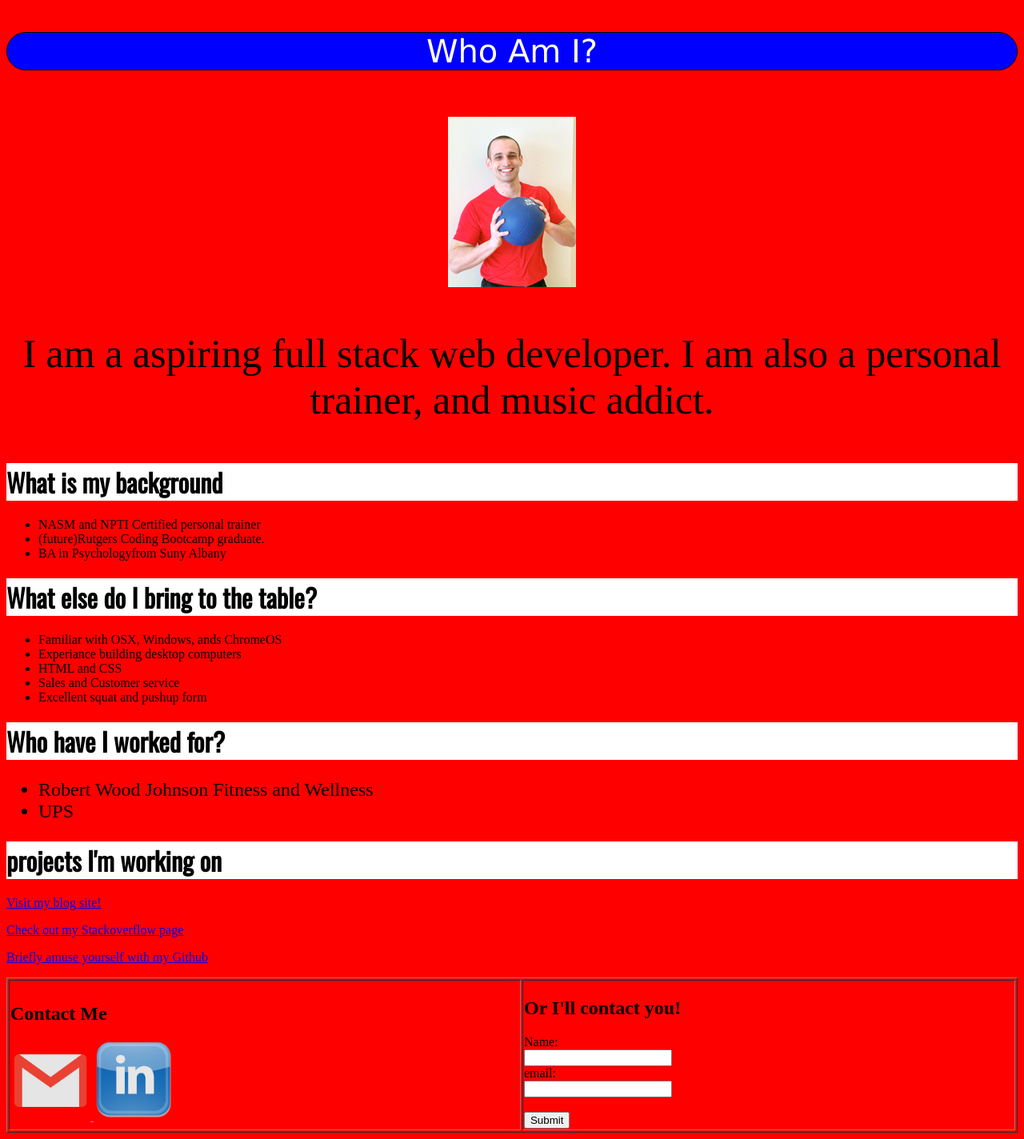
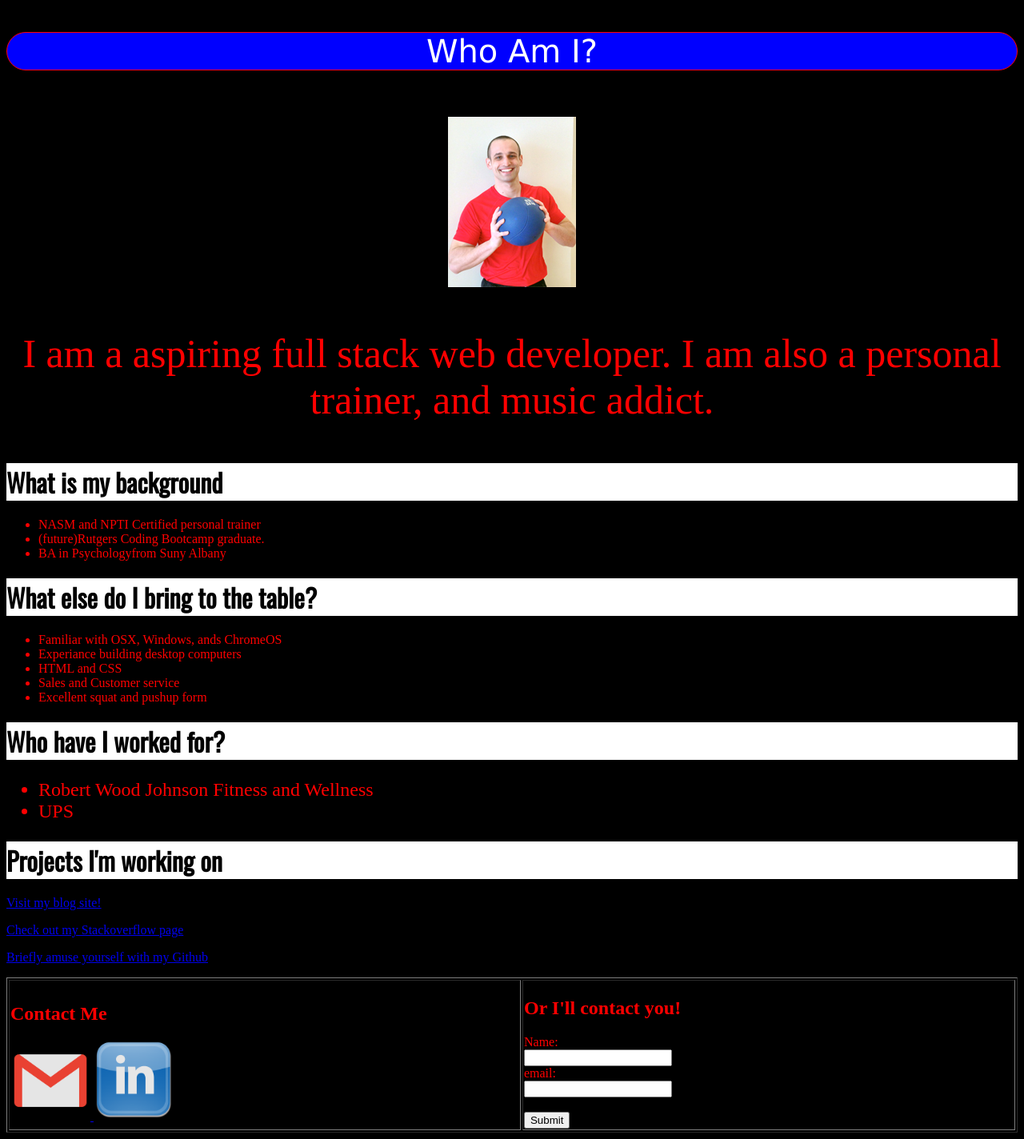
Before and after one commit to eliezerwohl/port, a PHP site: page / in a window 1280 px wide. Shown: the whole page at 80% size. Run offline with PHP 8.4, Linux system fonts and the light colour scheme.

Commit message:
switched background and colors in css.

```diff
--- a/home.html
+++ b/home.html
@@ -16,17 +16,19 @@ tags to use : nav article section block quote
 
 do forms, use a table
  -->
-<div align= "center">
+
+
 
   <p id ="who">
   Who Am I?
   </p>
   <br>
 
-    <img src="Elie-Wohl.jpg">
-    <p id="jumbotron">I am a aspiring full stack web developer. I am also a personal trainer, and music addict.</p>
+    <div><img src="Elie-Wohl.jpg"></div>
+    <span class ="box">
+    <p id="jumbotron">  I am a aspiring full stack web developer. I am also a personal trainer, and music addict.   </p>
 
-    </div>
+
   <h1 class="w"> What is my background </h1>
     <ul>
       <li>NASM and NPTI Certified personal trainer </li>
@@ -47,7 +49,7 @@ do forms, use a table
           <li>Robert Wood Johnson Fitness and Wellness </li>
           <li>UPS</li>
         </ul>
-  <h1 class="w">projects I'm working on </h1>
+  <h1 class="w">Projects I'm working on </h1>
     <p> <a href="https://polar-anchorage-1133.herokuapp.com/" target="blank">Visit my blog site!  </a></p>
     <p>  <a href="http://stackoverflow.com/users/5510690/eliezer-wohl" target="blank">Check out my Stackoverflow page </a> </p>
     <p>  <a href=" https://github.com/eliezerwohl" target="blank"> Briefly amuse yourself with my Github </a> </p>
--- a/style/theme.css
+++ b/style/theme.css
@@ -1,26 +1,32 @@
 body {
-  background-color: red;
+  background-color: black;
 }
 
-h1 {font-family: 'Oswald', sans-serif;}
+h1 {font-family: 'Oswald', white, sans-serif;}
 
-#jumbotron {font-size: 50px;}
+#jumbotron {font-size: 50px;
+  text-align: center;}
 
-#who {background-color: blue;
-  font-family:Verdana;
+#who {
+  font-family:Verdana, red;
   text-align:center;
-  border:1px black solid;
-  border-radius:40px;
   font-size:40px;
   color:white;
+  background-color: blue;
+ border:1px red solid;
+  border-radius:40px;
 }
 
+h2, form{color:red;}
+
+
+p, li {color:red;}
 #work {font-size: 1.5em;
 
 }
 
-.w {background-color: white;}
+.w {background-color: white;
+}
 
-#color{ color:hotpink;
 
-}
+  div {text-align: center;}
```
